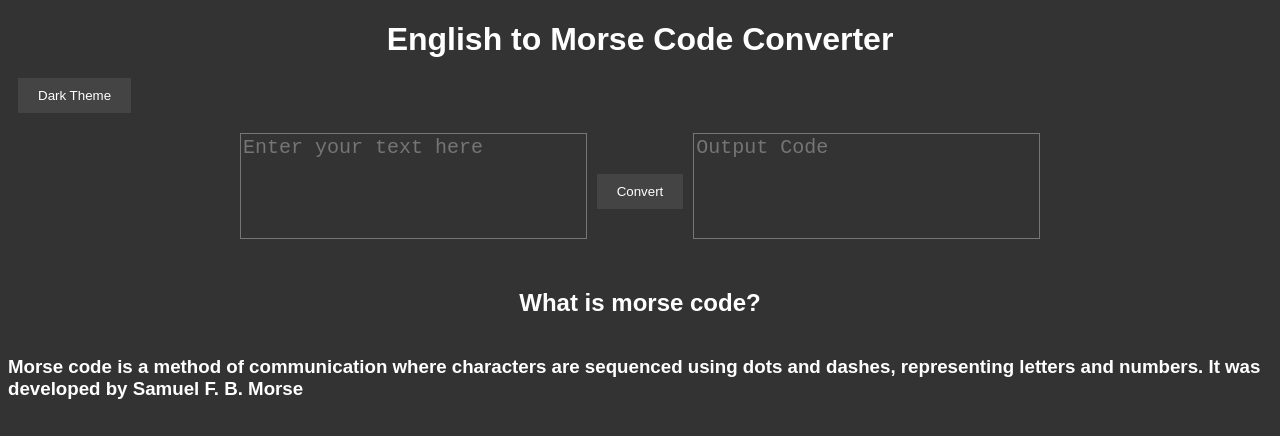
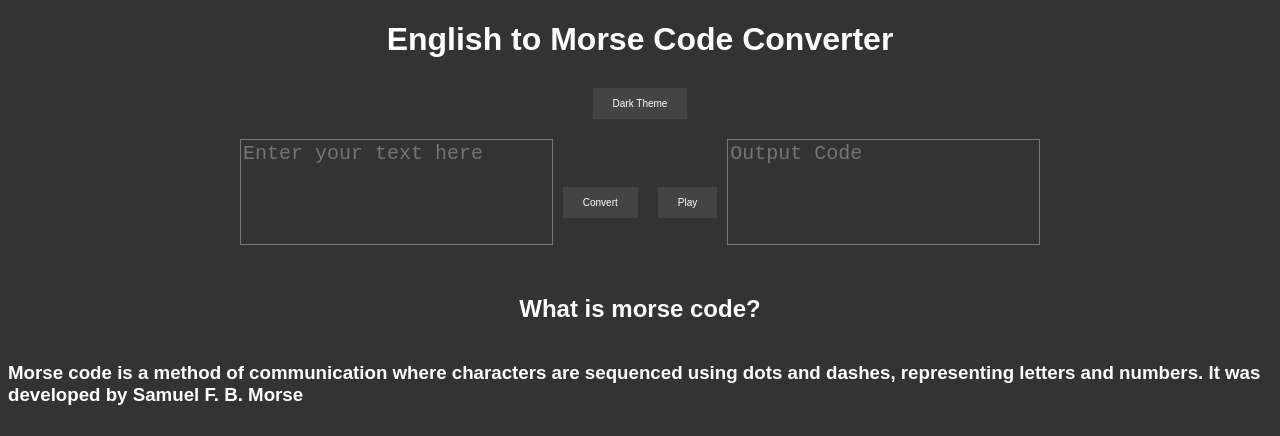
Before and after one commit to HarshDaniel/morse-code, a website: page public/index.html in a window 1280 px wide. Shown: the top 436 px of the page. Drawn offline with nearby package versions, Linux system fonts and the light colour scheme.

Commit message:
added play button

```diff
--- a/public/index.html
+++ b/public/index.html
@@ -21,6 +21,7 @@
 
         <div>
             <button id="convertToMorseButton">Convert</button>
+            <button id="beepFromMorseButton">Play</button>
         </div>
 
 
--- a/public/script.js
+++ b/public/script.js
@@ -84,6 +84,13 @@ $(document).ready(function () {
       e.preventDefault();
     }
   });
+  $("#beepFromMorseButton").click(() => {
+    const morseText = $("#outputCode").val().trim();
+    if (!morseText) {
+      alert("Please convert text to Morse code first.");
+    }
+    beepFromMorse(morseText);
+  });
 });
 
 function convertToMorse() {
@@ -110,7 +117,6 @@ function convertToMorse() {
     }
     $("#outputCode").val(morseText.trim());
     console.log("Morse code:", morseText.trim());
-    beepFromMorse(morseText.trim());
   } catch (error) {
     console.error("Error in convertToMorse:", error.message);
   }
--- a/public/style.css
+++ b/public/style.css
@@ -29,6 +29,15 @@ button {
     cursor: pointer;
     margin-left: 10px;
     margin-right: 10px;
+    margin-top: 10px;
+    font-size: 10px;
+}
+
+div {
+    display: flex;
+    justify-content: center;
+    align-items: center;
+
 }
 
 .info {
```
